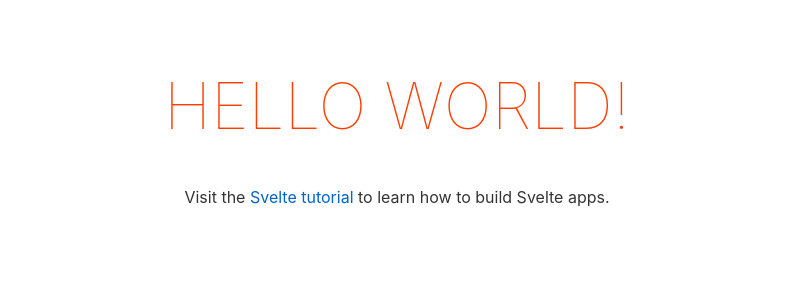
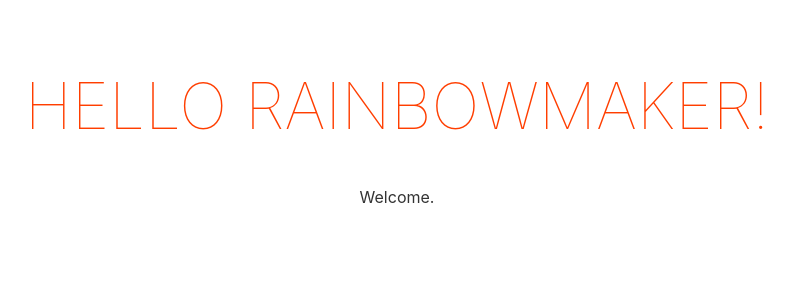
Before and after one commit to faith20/arcade.rainbowmaker.co.kr, a Svelte app: page / in a window 1280 px wide. Shown: the top 300 px of the page, without its empty margins (243-1036 px from the left). Built offline with nearby package versions, Linux system fonts and the light colour scheme; the HTML template or start-up script is replaced by a standard one.

Commit message:
Add index.html meta

```diff
--- a/public/index.html
+++ b/public/index.html
@@ -2,15 +2,19 @@
 <html lang="en">
   <head>
     <meta charset="utf-8" />
+    <meta
+      http-equiv="Content-Security-Policy"
+      content="default-src 'self' data: gap: https://ssl.gstatic.com 'unsafe-eval'; style-src 'self' 'unsafe-inline'; media-src *; img-src 'self' data: content:;"
+    />
     <meta name="viewport" content="width=device-width,initial-scale=1" />
 
     <title>Svelte app</title>
 
     <link rel="icon" type="image/png" href="/favicon.png" />
-    <link rel="stylesheet" href="/css/global.css" />
-    <link rel="stylesheet" href="/css/bundle.css" />
+    <link rel="stylesheet" href="./css/global.css" />
+    <link rel="stylesheet" href="./css/bundle.css" />
 
-    <script defer src="/js/bundle.js"></script>
+    <script defer src="./js/bundle.js"></script>
   </head>
 
   <body></body>
--- a/src/App.svelte
+++ b/src/App.svelte
@@ -26,9 +26,5 @@
 
 <main>
   <h1>Hello {name}!</h1>
-  <p>
-    Visit the
-    <a href="https://svelte.dev/tutorial">Svelte tutorial</a>
-    to learn how to build Svelte apps.
-  </p>
+  <p>Welcome.</p>
 </main>
--- a/src/app.js
+++ b/src/app.js
@@ -3,7 +3,7 @@ import App from './App.svelte';
 const app = new App({
   target: document.body,
   props: {
-    name: 'world'
+    name: 'rainbowmaker'
   }
 });
 
```
Also changed, not shown: 2 other files (tests, documents, lock files or other folders).
